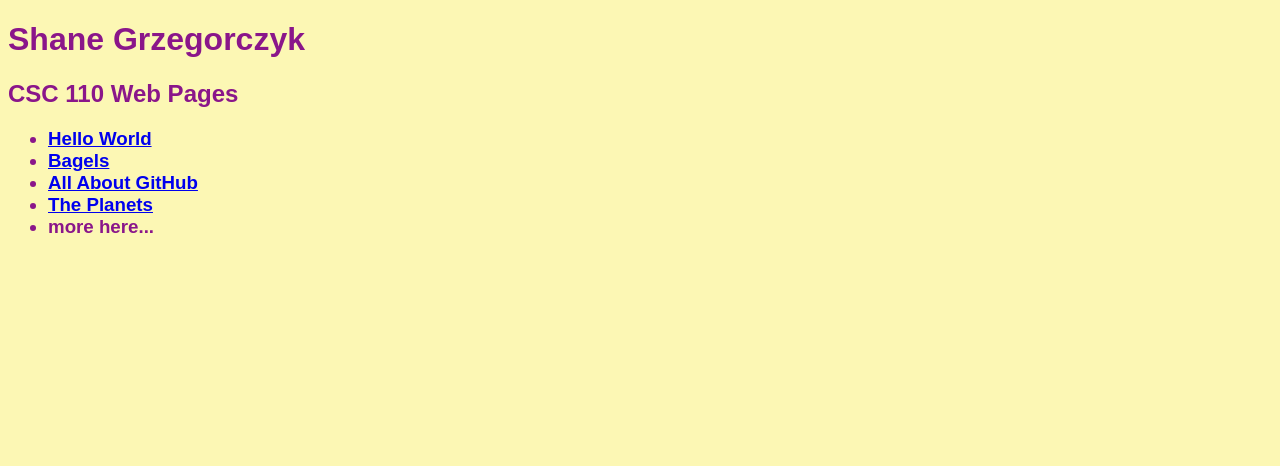
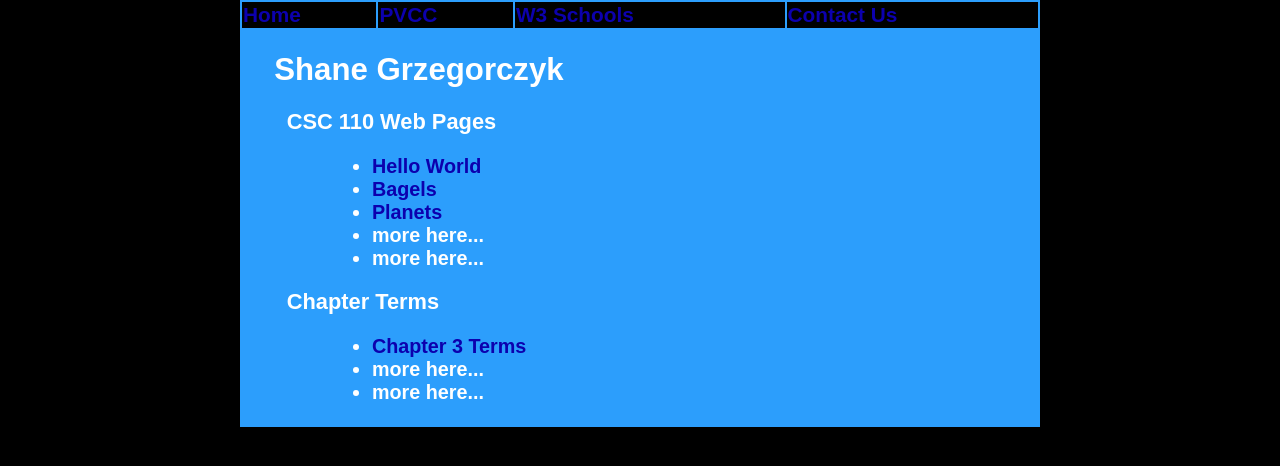
Before and after one commit to sgrzegorczyk-pvcc/sgrzegorczyk-pvcc.github.io, a plain HTML site: page index.html in a window 1280 px wide. Drawn offline with Linux system fonts and the light colour scheme.

Commit message:
Add files via upload

```diff
--- a/index.html
+++ b/index.html
@@ -6,20 +6,55 @@
 <head>
 
 <title> Shane Grzegorczyk </title>
+<style>
+  body {background-color: #000000;
+    font-family: arial, helvetica, sans-serif;
+    margin-top: 0px;
+    }
 
+  h1 {color: #ffffff; font-size: 1.5em; margin-left: 1em;}
+  h2 {color: #ffffff; font-size: 1.05em; margin-left: 2em;}
+  h3 {font-size: .95em; margin-left: 2em;}
+  ul {margin-left: 2.5em; color:#ffffff}
+  table {width: 800px; font-size: 1.3em; font-weight: bold; background-color:#2c9efc; margin:auto; }
+
+  a {text-decoration: none; }
+  a:link {color:#0c00ae;}
+  a:visited {color:#04282e;}
+  a:hover {color:#0f636e;}
+  a:active {color:#ffffff;}
+</style>
 </head>
-<body style = "color: #8a168a; background-color: #fcf7b4; font-family: arial, helvetica, sans-serif; ">
-<h1> Shane Grzegorczyk </h1>
+<body>
+  <table>
+    <tr style = "background-color:#000000;">
+      <td><a href="index.html"> Home </a></td>
+      <td><a href="https://www.pvcc.edu"> PVCC </a></td>
+      <td><a href="https://www.w3schools.com/html/"> W3 Schools </a></td>
+      <td><a href="contactus.html"> Contact Us </a></td>
+    </tr>
+
+    <tr><td colspan = "4">
+      <h1>Shane Grzegorczyk</h1>
       <h2>CSC 110 Web Pages</h2>
-
       <h3>
         <ul>
           <li><a href = "helloworld.html"> Hello World </a></li>
           <li><a href = "bagels.html"> Bagels </a></li>
-  <li><a href = "githubinfo.html"> All About GitHub </a></li>
-  <li><a href = "planets.html"> The Planets </a></li>
+          <li><a href = "planets.html"> Planets </a></li>
+          <li>more here...</li>
           <li>more here...</li>
         </ul>
       </h3>
+      <h2>Chapter Terms</h2>
+      <h3>
+        <ul>
+          <li><a href = "githubinfo.html"> Chapter 3 Terms </a></li>
+          <li>more here...</li>
+          <li>more here...</li>
+        </ul>
+      </h3>
+    </td></tr>
+  </table>
 </body>
 </html>
```
Lines whose indentation alone changed are shown as unchanged.
